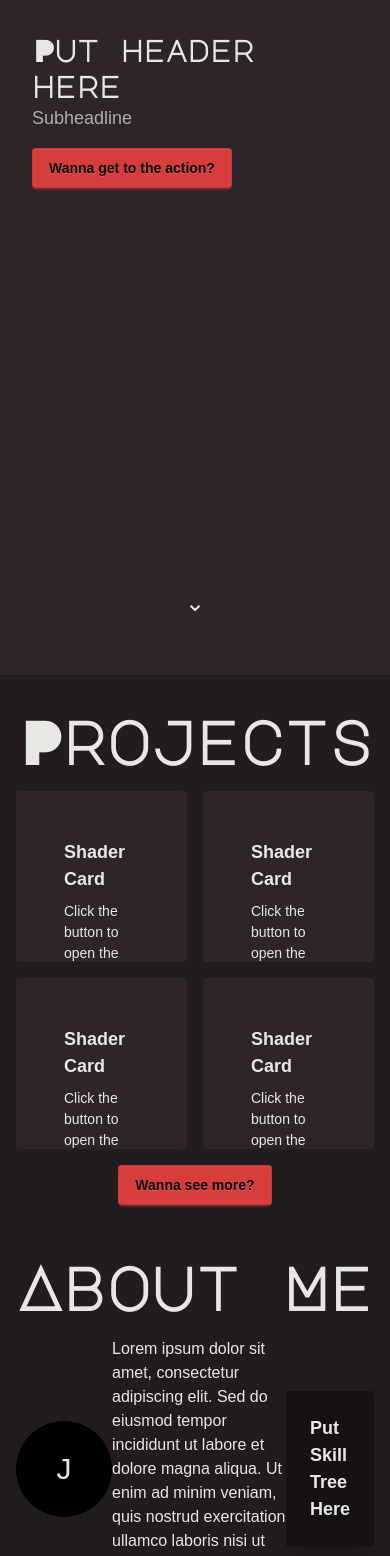
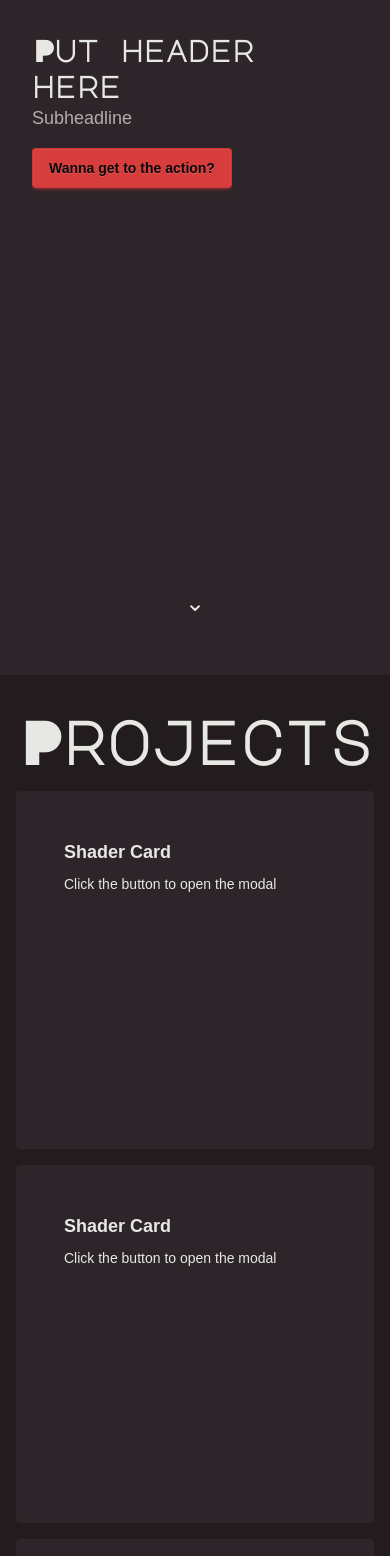
Before and after one commit to BUNN1E5/PortfolioSite, a SvelteKit app: page / in a window 390 px wide. Shown: the top 1556 px of the page. Built offline with nearby package versions, Linux system fonts and the light colour scheme; a web font is replaced by a local one.

Commit message:
just a commit so I can continue working on my laptop

```diff
--- a/package.json
+++ b/package.json
@@ -30,6 +30,7 @@
 		"@orillusion/core": "^0.9.2",
 		"@tailwindcss/vite": "^4.3.3",
 		"highlight.js": "^11.12.0",
+		"livecodes": "^0.14.1",
 		"marked": "^18.0.13",
 		"marked-highlight": "^2.2.4",
 		"marked-katex-extension": "^5.1.13",
--- a/src/routes/+layout.svelte
+++ b/src/routes/+layout.svelte
@@ -1,5 +1,6 @@
 <script>
 	import favicon from '$lib/assets/favicon.svg';
+	import '../app.css';
 
 	let { children } = $props();
 </script>
--- a/src/routes/+page.svelte
+++ b/src/routes/+page.svelte
@@ -1,7 +1,8 @@
 <script>
-    // local Custom Components
+
     import "../app.css";
 
+    // local Custom Components
     import SectionHeader from "../lib/SectionHeader.svelte";
     import ShaderCard from "../lib/ShaderCard.svelte";
 
@@ -22,13 +23,14 @@
     <a href="#projects" class="self-center mb-4 text-2xl animate-bounce">⌄</a>
 </section>
 
+
 <!-------------------------Page Size Setup------------------------->
-<div class="w-full flex flex-col items-stretch justify-center bg-base-100">
-
+<!-- <div class="w-full mx-auto max-w-6xl px-4 sm:px-6 lg:px-8 flex flex-col items-stretch justify-center bg-base-100"> -->
+<div class="mx-auto w-full max-w-7xl flex flex-col bg-base-100">
 
 <!-------------------------Projects------------------------->
 <SectionHeader title="Projects">
-    <div class="grid grid-cols-2 gap-4">
+    <div class="grid grid-cols-1 md:grid-cols-2 3xl:grid-cols-4 gap-4">
         <ShaderCard id="project-1"/>
         <ShaderCard id="project-2"/>
         <ShaderCard id="project-3"/>
--- a/src/routes/blog/[post]/+page.svelte
+++ b/src/routes/blog/[post]/+page.svelte
@@ -1,9 +1,9 @@
 <script>
-    import 'highlight.js/styles/github-dark.css';
+    let { data } = $$props;
+    import "../../../app.css";
 
-    let { data } = $$props;
 </script>
 
-<article>
+<article class="mx-auto w-full max-w-7xl flex flex-col bg-base-100">
     {@html data.htmlContent}
 </article>
```
Also changed, not shown: 1 other file (tests, documents, lock files or other folders).
